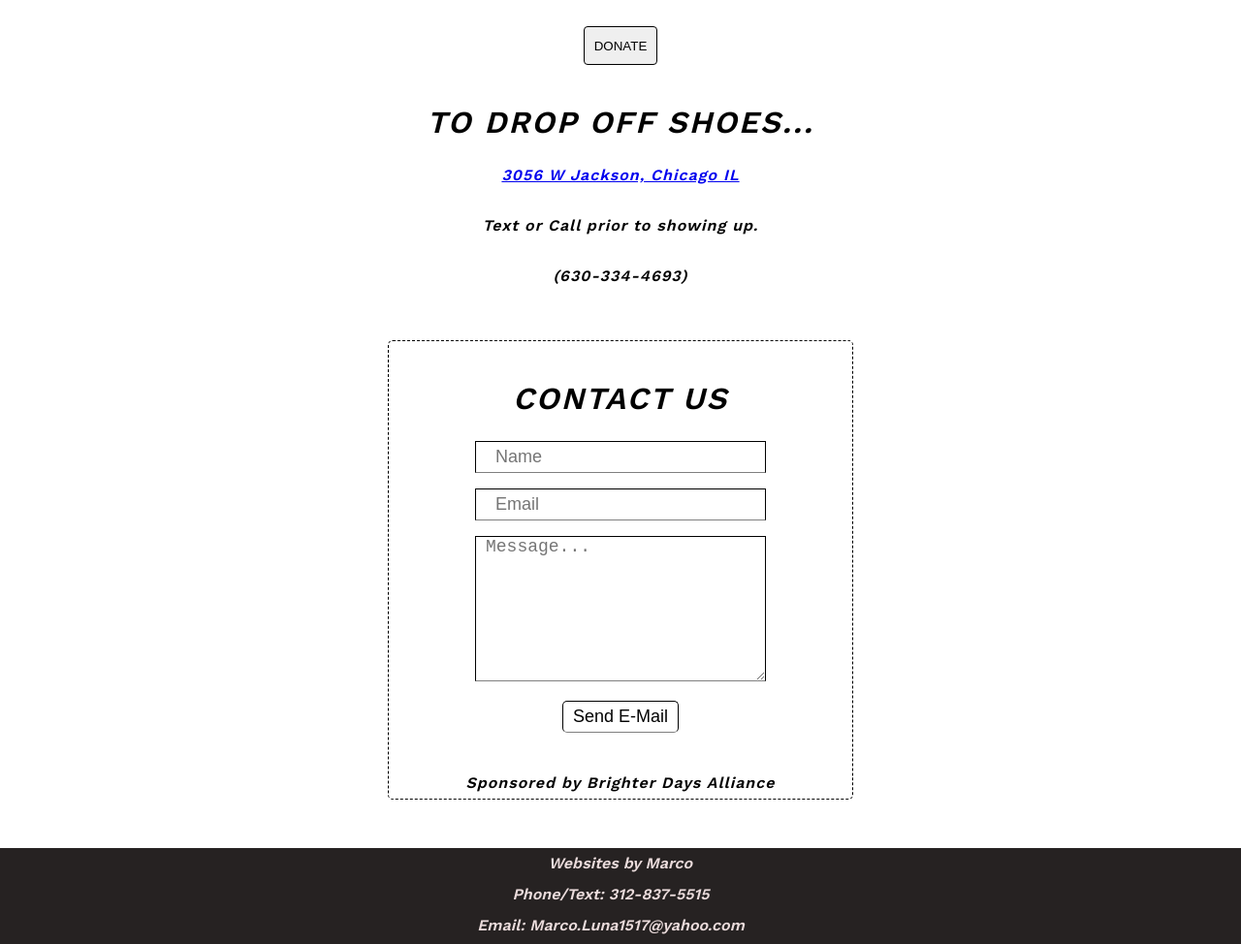
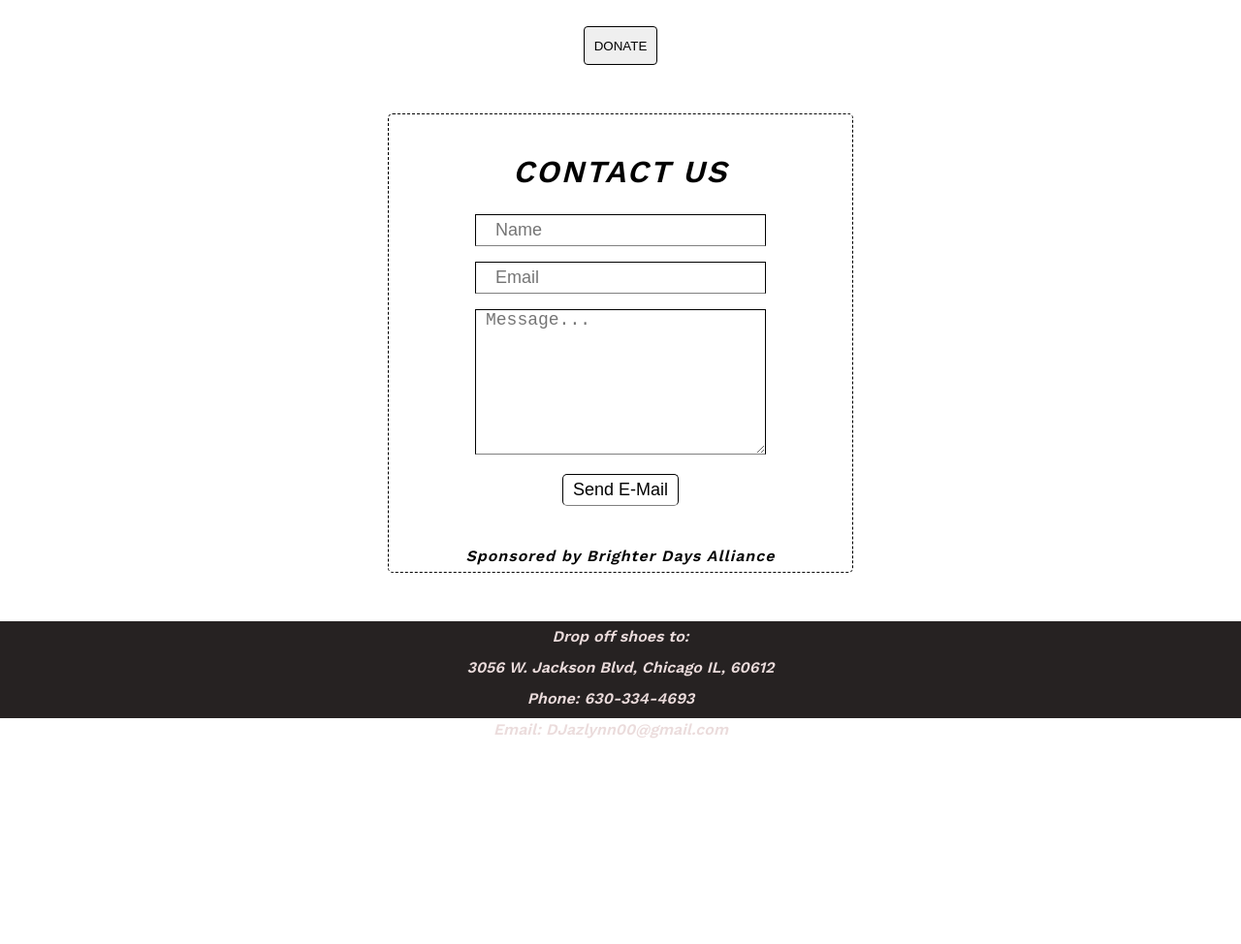
Before and after one commit to webDevMarco/GrandmasHelpersClient, a plain HTML site: page index.html in a window 1280 px wide. Shown: the part 2315-3289 px from the top of the page at 97% size. After the commit the page ends 3084 px from the top, so only its background shows below. Drawn offline with nearby package versions, Linux system fonts and the light colour scheme.

Commit message:
Update index.html

```diff
--- a/index.html
+++ b/index.html
@@ -39,7 +39,7 @@
 
 <div class="pollution-information">
     <h3 class="information-headers">What can <i>you</i> do to help?</h3>
-    <p>Grandma's Helpers is a non-profit organization that provides worn shoes to people in need. We also sell the following commodities on-site:
+    <p>Grandma's Helpers is a non-profit organization that accepts donated shoes and finds the people who need them. We also sell the following commodities on-site:
 </div>
 
     </div>
@@ -99,15 +99,6 @@
     <button id="donate">DONATE</button>
 
 
-    <div id="information">
-        <h3 class="information-headers">To drop off shoes...</h3>
-        <p class="details"><a href="https://www.google.com/maps/place/3056+W+Jackson+Blvd,+Chicago,+IL+60612/@41.8720609,-87.7096362,13.5z/data=!4m5!3m4!1s0x880e32a2119694bd:0xecf967527f5308b2!8m2!3d41.877634!4d-87.703342" target="_blank" rel="noopener noreferrer">3056 W Jackson, Chicago IL</a></p>
-        <p class="details">Text or Call prior to showing up. </p>
-        <p class="details">(630-334-4693) </p>
-
-    </div>
-
-
 <div id="contact-form-wrapper">
     <h3 class="information-headers">Contact Us</h3>
 
@@ -129,15 +120,16 @@
 <div id="footer">
 
     <div id="footer-name">
-        <p>Websites by Marco</p>
+        <p>Drop off shoes to:</p>
+        <p>3056 W. Jackson Blvd, Chicago IL, 60612</p>
     </div>
 
     <div id="footer-phone">
-            <p>Phone/Text: 312-837-5515</p>
+            <p>Phone: 630-334-4693</p>
         </div>
 
         <div id="footer-email">
-            <p>Email: Marco.Luna1517@yahoo.com </p>
+            <p>Email: DJazlynn00@gmail.com </p>
         </div>
     </div>
 
```
